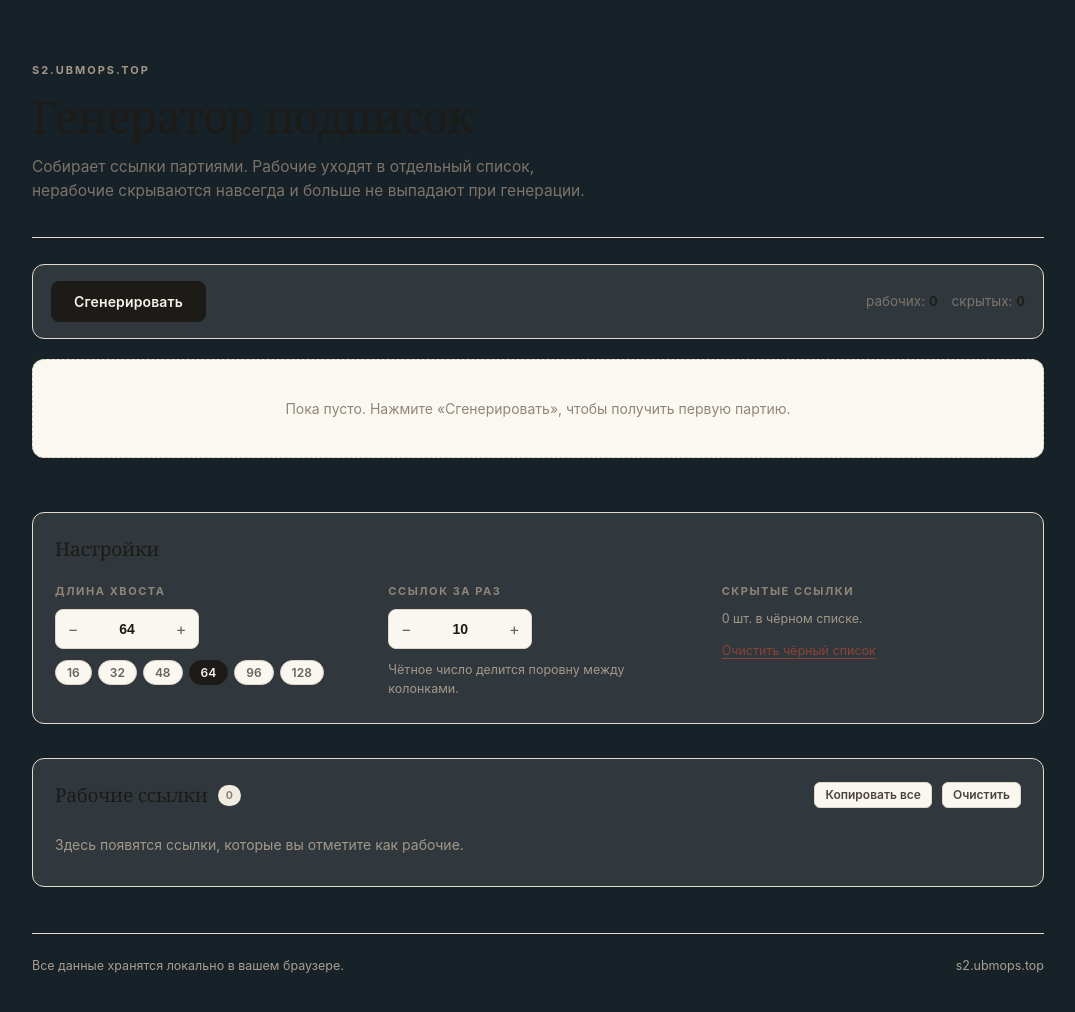
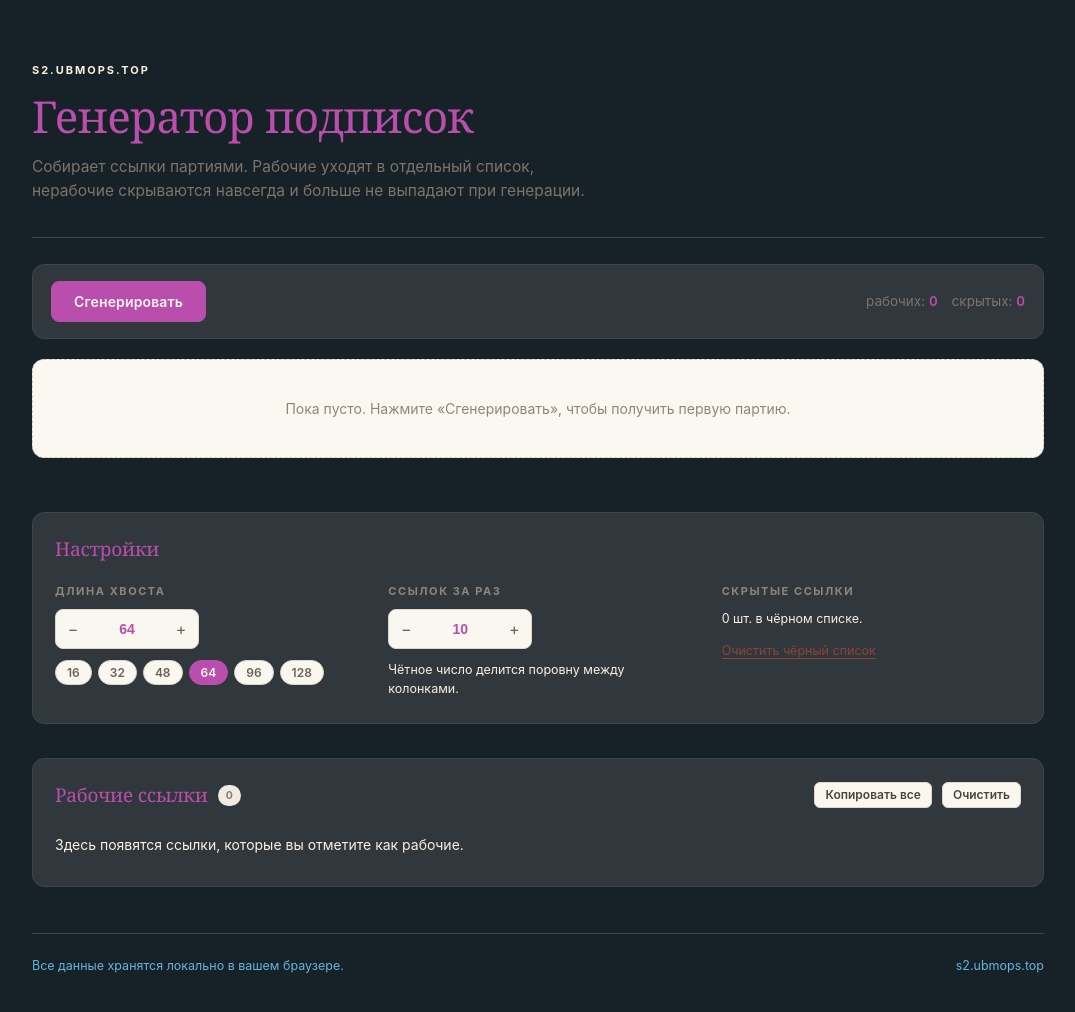
Before and after one commit to flare-award/GENERATOR-SUBSCRIBE-VPN, a plain HTML site: page index.html in a window 1280 px wide. Shown: the whole page, without its empty margins (102-1177 px from the left). Drawn offline with Linux system fonts and the light colour scheme.

Commit message:
Update index.html

```diff
--- a/index.html
+++ b/index.html
@@ -9,10 +9,10 @@
   :root{
     --paper:#172128;
     --card:#31383d;
-    --ink:#1d1b18;
+    --ink:#ba4eac;
     --ink-soft:#4a443c;
     --muted:#7c746a;
-    --line:#e3dccd;
+    --line:#3e454a;
     --line-soft:#ece6d9;
     --line-strong:#d3c9b5;
     --ok:#3e6b4d;
@@ -56,7 +56,7 @@
     letter-spacing:.18em;
     text-transform:uppercase;
     font-weight:700;
-    color:#a2988a;
+    color:#faf0e1;
     margin-bottom:14px;
   }
 
@@ -186,12 +186,12 @@
     font-family:var(--mono);
     font-size:12.5px;
     line-height:1.55;
-    color:#2a2620;
+    color:#63aed1;
     word-break:break-all;
     overflow-wrap:anywhere;
   }
 
-  .link-prefix{color:#a89e90}
+  .link-prefix{color:#65b4d9}
 
   .link-meta{
     display:flex;
@@ -203,7 +203,7 @@
 
   .link-len{
     font-size:11.5px;
-    color:#a89e90;
+    color:#65b4d9;
     font-variant-numeric:tabular-nums;
   }
 
@@ -373,7 +373,7 @@
   .field-hint{
     margin-top:11px;
     font-size:12.5px;
-    color:#a2988a;
+    color:#faf0e1;
   }
 
   .reset-link{
@@ -416,7 +416,7 @@
     min-width:0;
     font-family:var(--mono);
     font-size:12.5px;
-    color:#2a2620;
+    color:#63aed1;
     word-break:break-all;
     overflow-wrap:anywhere;
   }
@@ -424,7 +424,7 @@
   .working-item .btn-xs{flex:none}
 
   .empty{
-    color:#a2988a;
+    color:#faf0e1;
     font-size:14px;
     padding:6px 0;
   }
@@ -436,7 +436,7 @@
     padding-top:22px;
     border-top:1px solid var(--line);
     font-size:12.5px;
-    color:#a89e90;
+    color:#65b4d9;
     display:flex;
     justify-content:space-between;
     gap:16px;
```
